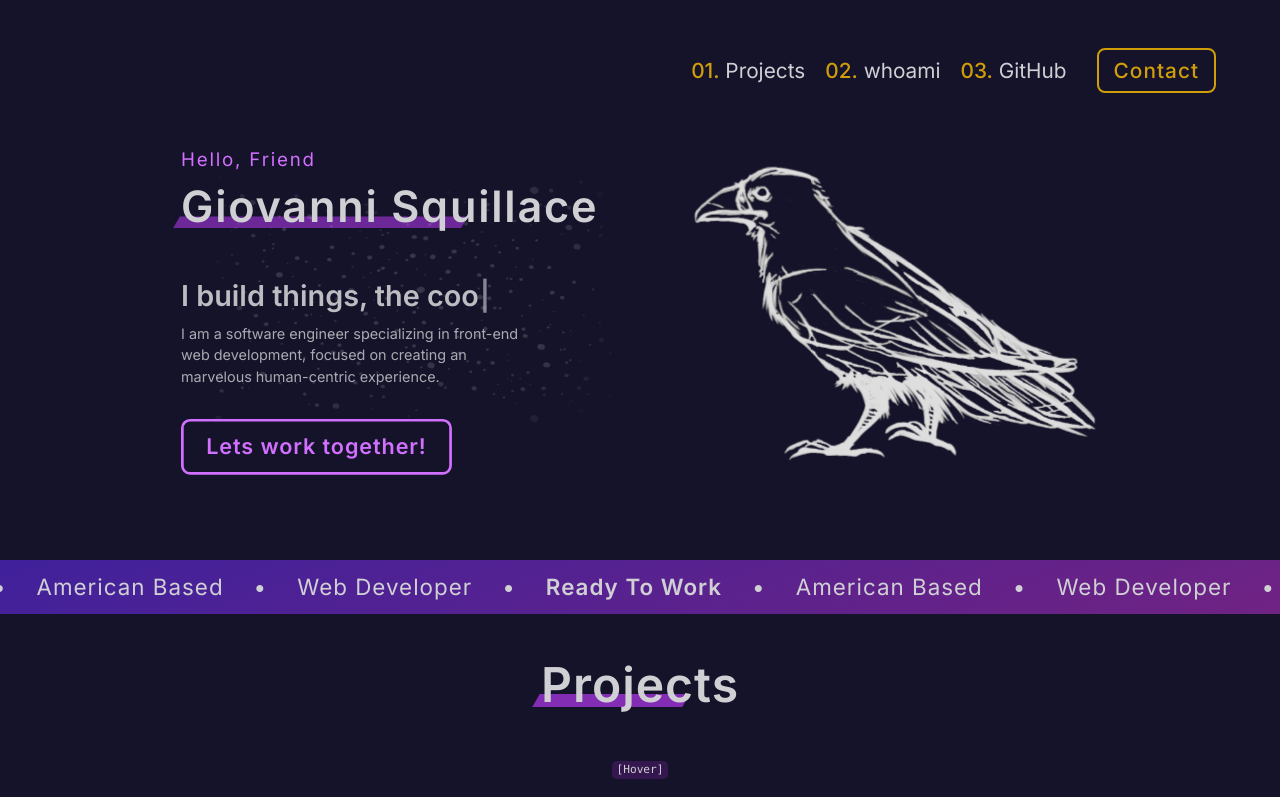
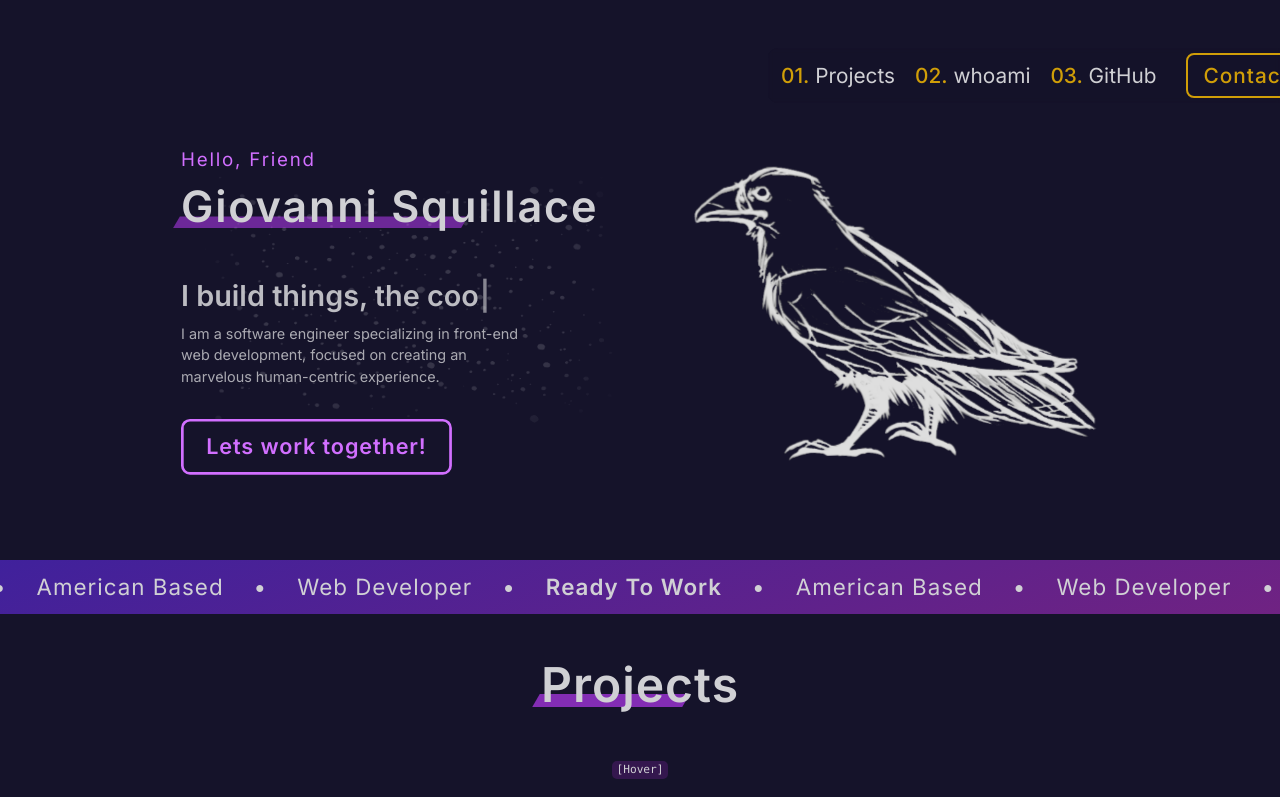
Before and after one commit to Corvus-JSDev/CorvusPortfolio, a React (Vite) app: page / in a window 1280 px wide. Shown: the top 797 px of the page. Built offline with nearby package versions, Linux system fonts and the light colour scheme.

Commit message:
added blur backgrond to the nav bar

```diff
--- a/src/shared/components/Nav-Bar/style.module.css
+++ b/src/shared/components/Nav-Bar/style.module.css
@@ -1,12 +1,19 @@
 .navBar_container {
+	background-color: rgba(21, 19, 42, 0.4);
+	backdrop-filter: blur(2px);
+	border-radius: 10px;
+
 	position: fixed;
 	top: 3rem;
-	right: 4rem;
+	left: 60vw;
+	width: 100vw;
 
 	display: flex;
-	justify-content: center;
+	justify-content: flex-start;
 	align-items: center;
+	transform-origin: left;
 	gap: 20px;
+	padding: 5px 13px;
 }
 
 .navBar_container span {
@@ -21,7 +28,7 @@
 /* Nav bar underline animation */
 .navBar_container a::after {
 	content: "";
-	transform: translate3d(-100%, 0, 0);
+	transform: translate3d(-110%, 0, 0);
 	position: absolute;
 	bottom: 0;
 	left: 0;
```
